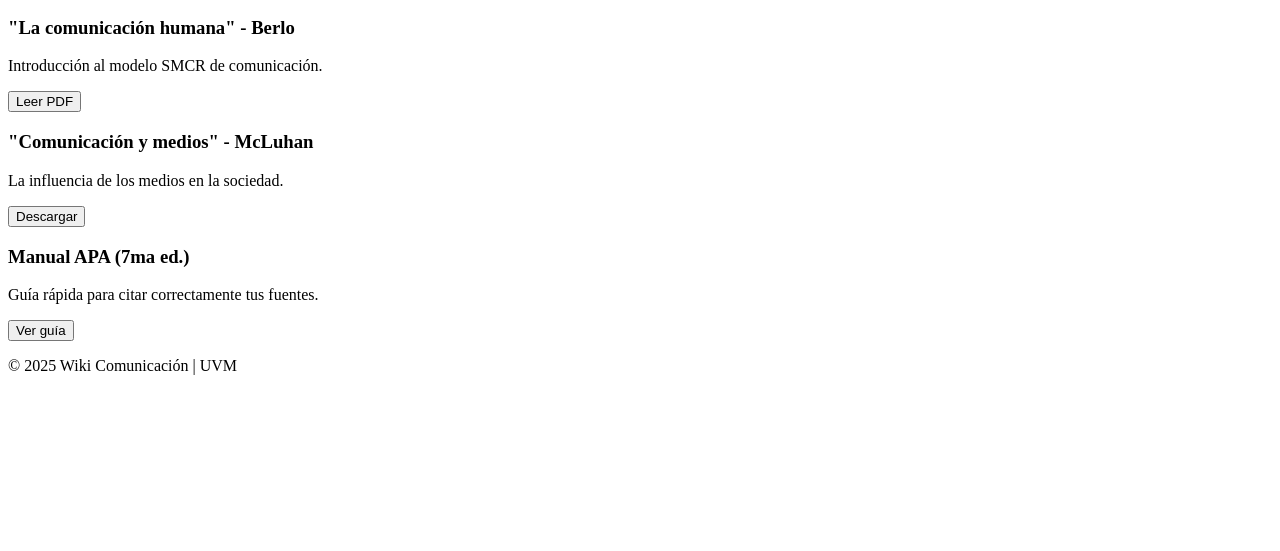
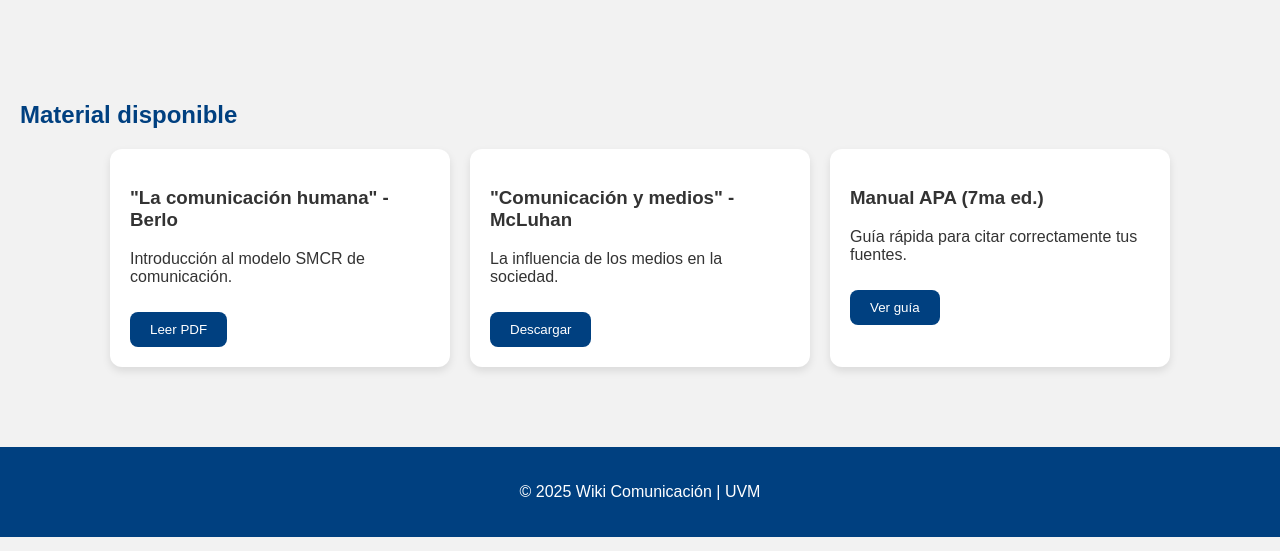
Before and after one commit to Estrellardz23/wikicomunicacionuvm, a plain HTML site: page lecturas.html in a window 1280 px wide. Shown: the part 249-800 px from the top of the page. Drawn offline with Linux system fonts and the light colour scheme; files whose address does not match are found by name.

Commit message:
Update lecturas.html
corrijo ruta del css

```diff
--- a/lecturas.html
+++ b/lecturas.html
@@ -5,7 +5,7 @@
   <meta charset="UTF-8" />
   <meta name="viewport" content="width=device-width, initial-scale=1.0" />
   <title>Wiki Comunicación - Lecturas Clave</title>
-  <link rel="stylesheet" href="css/codigo.css">
+  <link rel="stylesheet" href="estilos.css">
   <script src="js/funciones.js" defer></script>
 </head>
 <body>
```
